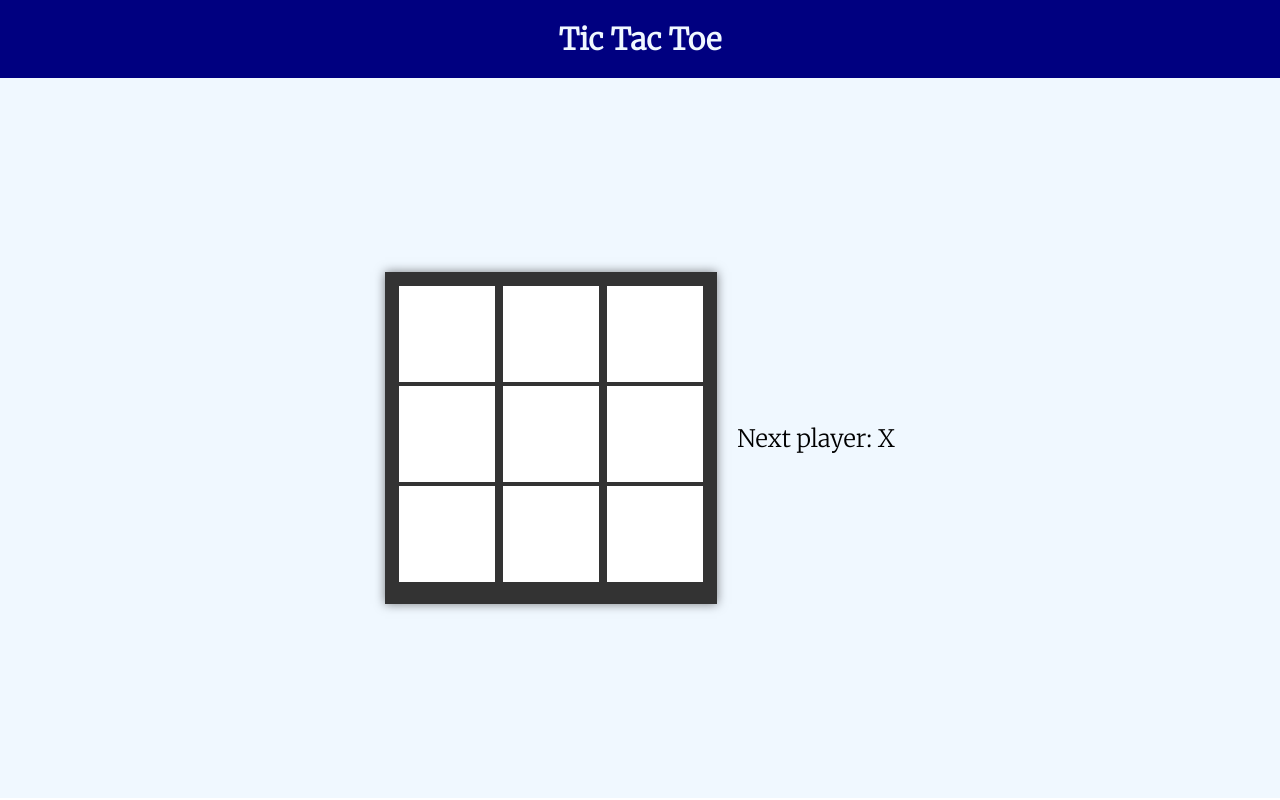
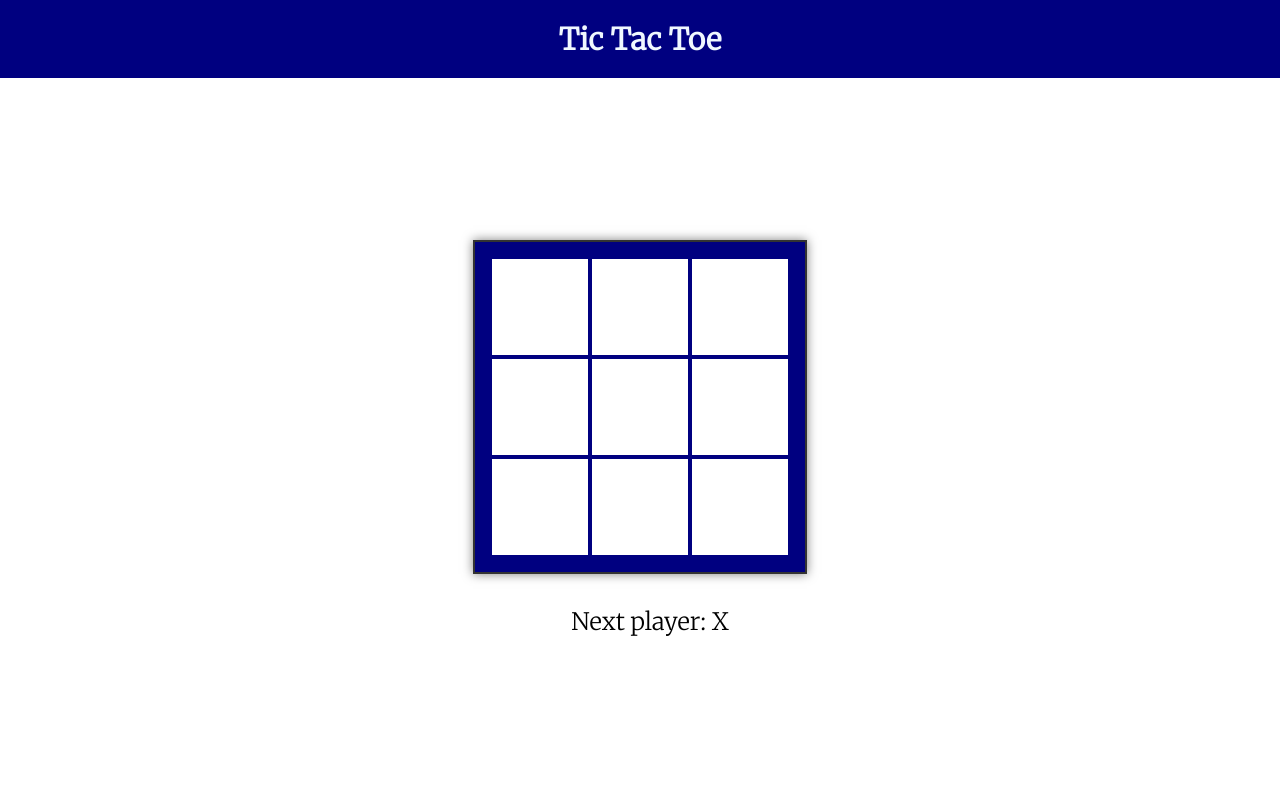
Before and after one commit to agneslily4709/TicTacToe, a React (Create React App) app in the folder tic-tac-toe/: page / in a window 1280 px wide. Built offline with nearby package versions, Linux system fonts and the light colour scheme.

Commit message:
Update App.css

```diff
--- a/tic-tac-toe/src/App.css
+++ b/tic-tac-toe/src/App.css
@@ -20,11 +20,12 @@ body {
         font-weight: bolder;
 }
 .home{
-        background-color: aliceblue;
+        background-color: white;
 }
 .game {
-        display: grid;
-        grid-template-columns: auto auto;
+        display: flex;
+        flex-direction: column;
+        gap: 2rem;
         justify-content: center;
         align-items: center;
         height: 90vh;
@@ -34,13 +35,16 @@ body {
         display: grid;
         grid-template-columns: auto auto auto;
         grid-template-rows: auto auto auto;
-        gap: 4px;
-        background-color: #333;
+        background-color: navy;
         border: 2px solid #333;
-        padding: 10px;
+        padding: 15px;
         box-shadow: 0 0 10px rgba(0, 0, 0, 0.5);
       }
-
+      .status{
+        font-size: 30px;
+        font-weight: bold;
+        color: green;
+      }
       .square {
         font-size: 24px;
         display: flex;
@@ -50,13 +54,13 @@ body {
         height: 100px;
         background-color: #fff;
         color: #333;
-        border: 2px solid #333;
+        border: 2px solid navy;
         cursor: pointer;
         transition: background-color 0.3s;
       }
 
       .square:hover {
-        background-color: #ccc;
+        background-color: cornflowerblue;
       }
 
       .game-info {
```
